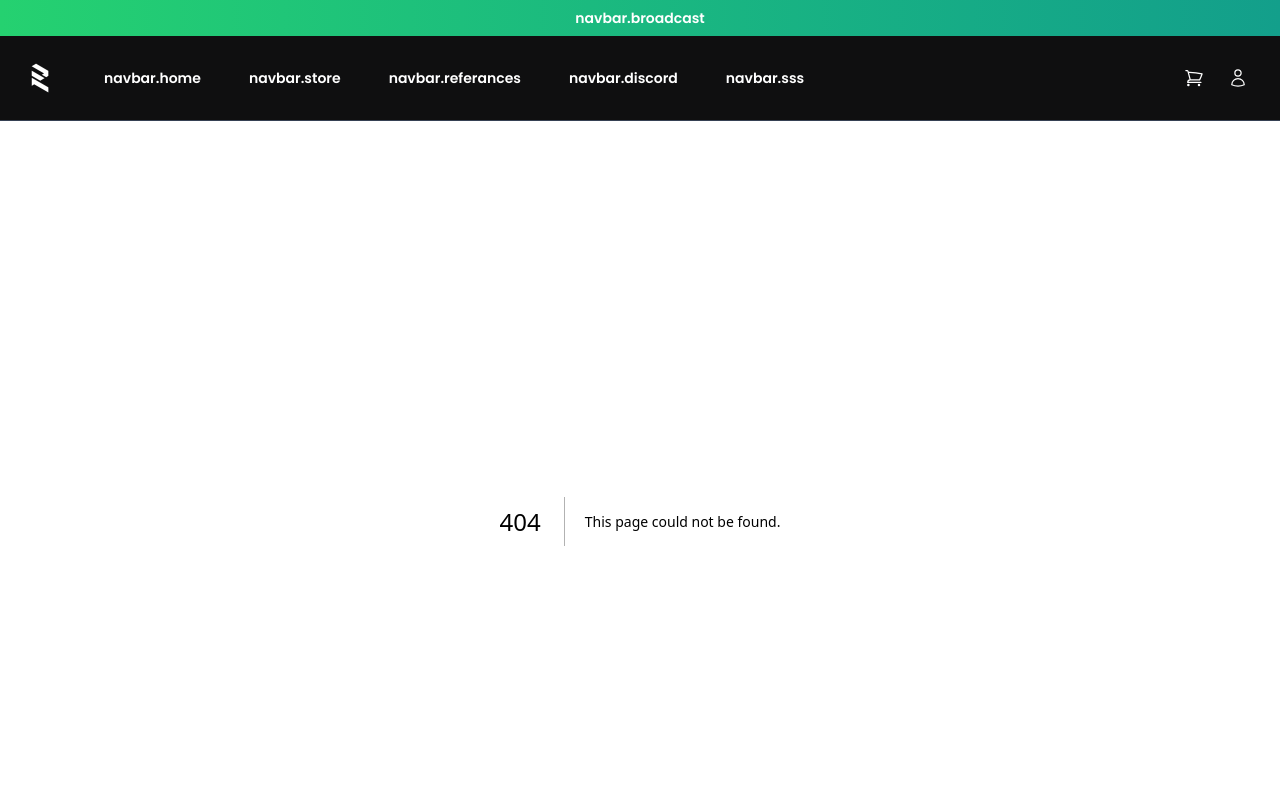
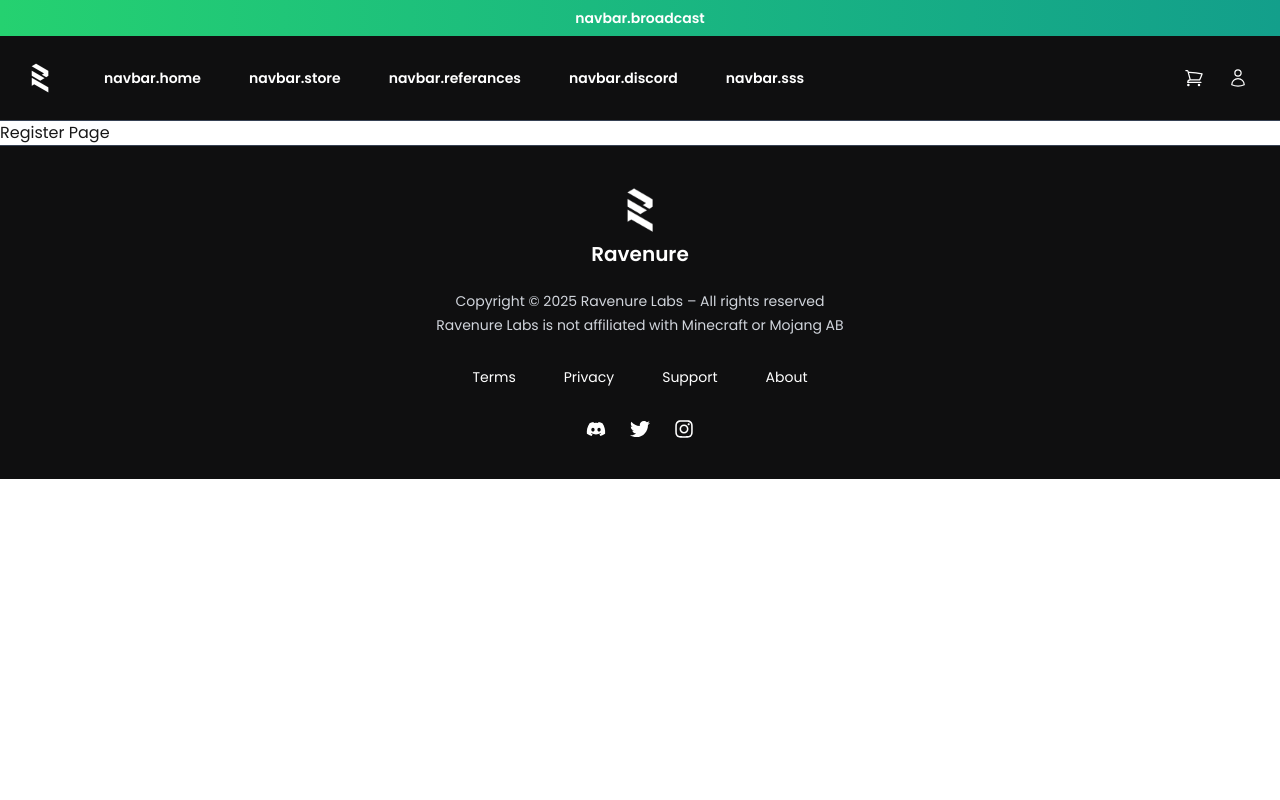
Before and after one commit to RavenureLabs/RavenureWebApp, a Next.js app: page /register in a window 1280 px wide. Before the commit this address had no page. Shown: the top 800 px of the page. Built offline with nearby package versions, Linux system fonts and the light colour scheme.

Commit message:
register page setup

```diff
--- /dev/null
+++ b/src/app/register/page.tsx
@@ -0,0 +1,12 @@
+import RegisterPageComponent from "@/src/components/pages/register.page";
+
+export const metadata = {
+  title: "Register Page",
+  description: "Register Page",
+};
+
+export default function RegisterPage() {
+  return (
+    <RegisterPageComponent />
+  );
+}
--- /dev/null
+++ b/src/components/pages/register.page.tsx
@@ -0,0 +1,9 @@
+'use client';
+
+export default function RegisterPageComponent() {
+  return (
+    <div>
+      <h1>Register Page</h1>
+    </div>
+  );
+}
```
